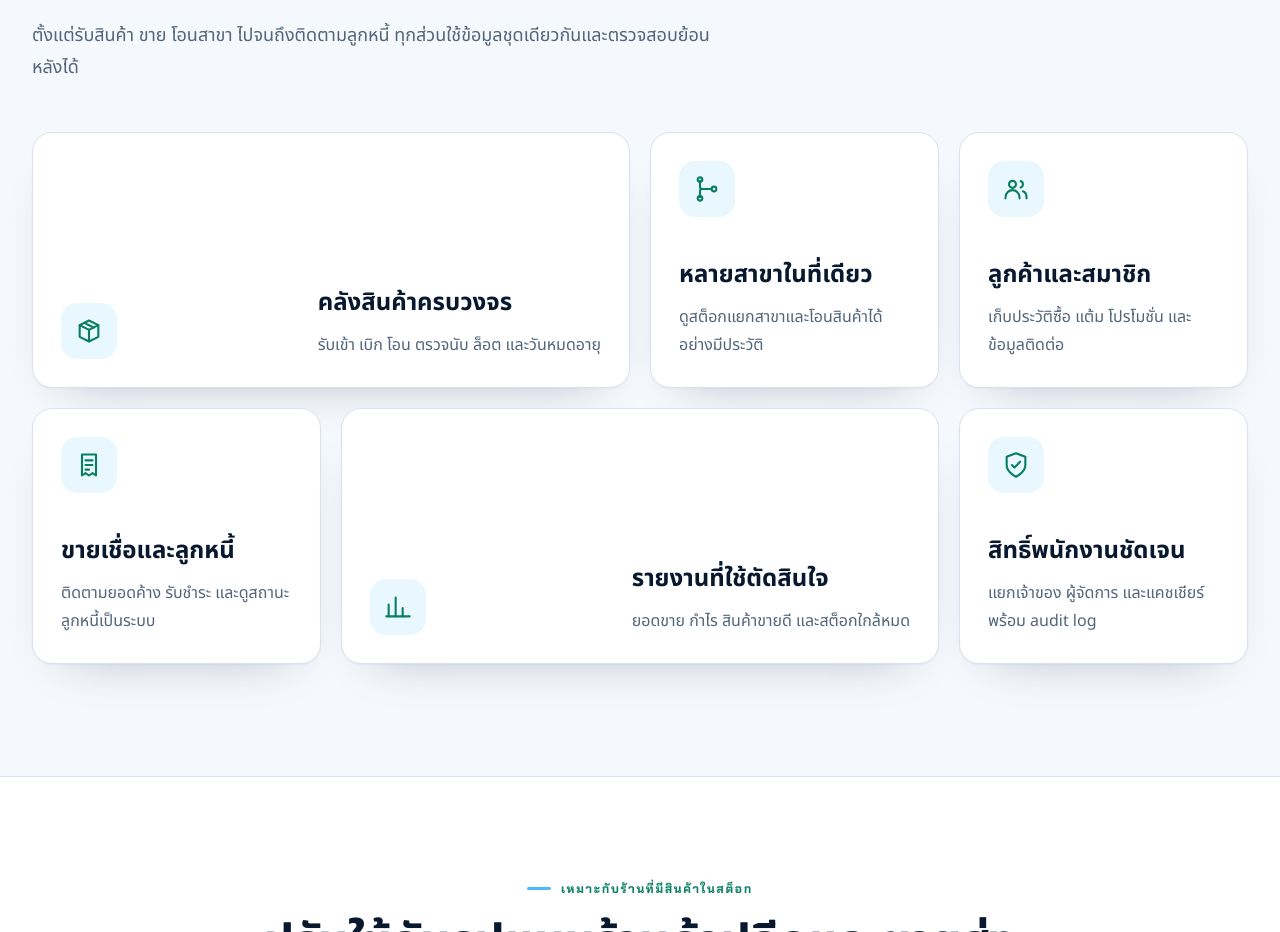
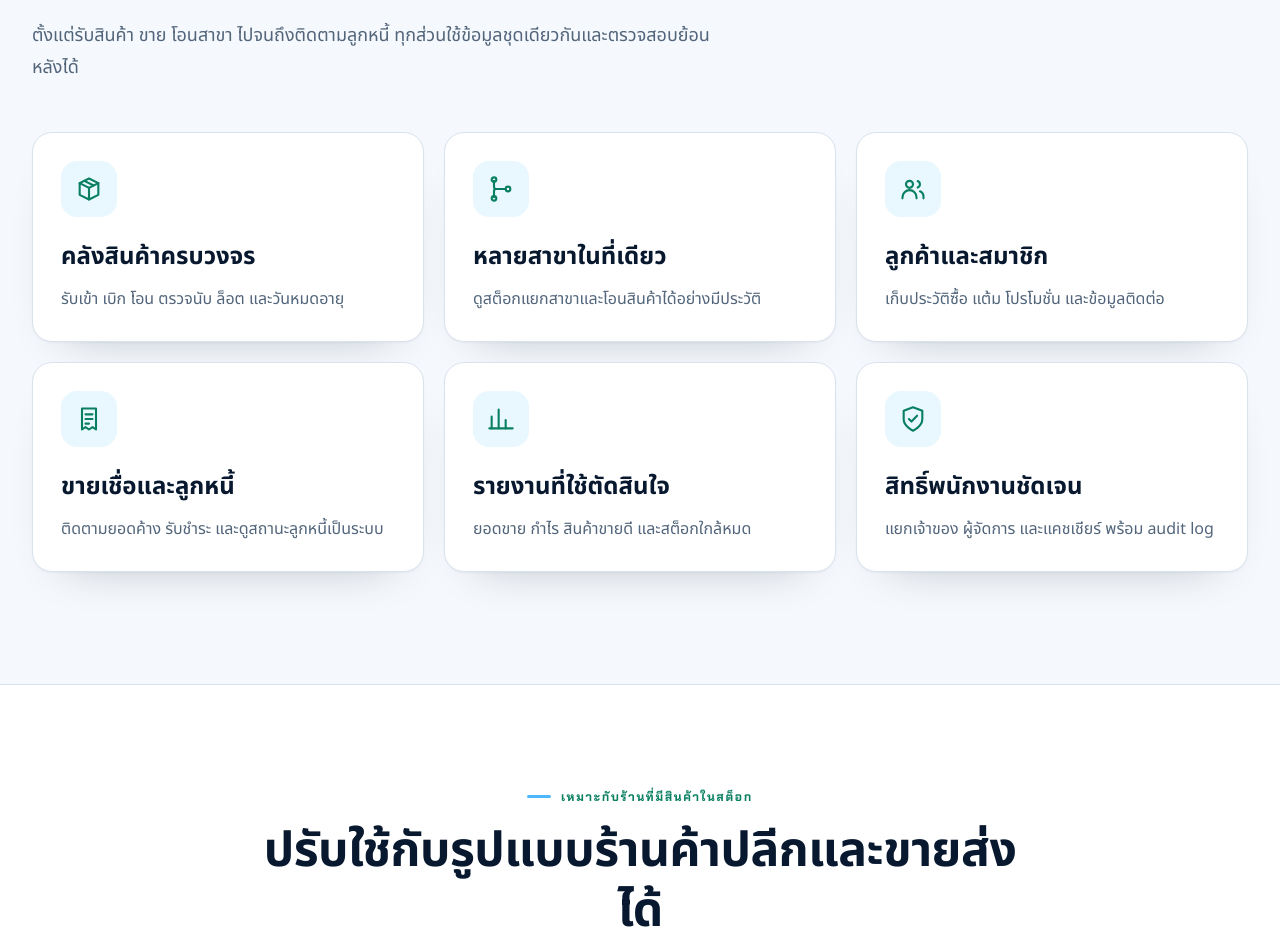
Before and after one commit to kasididsud-alt/POS, a Next.js app: page / in a window 1280 px wide. Shown: the part 3280-4212 px from the top of the page. Built offline with nearby package versions, Linux system fonts and the light colour scheme; no server answers.

Commit message:
fix: simplify landing feature grid

```diff
--- a/components/landing/LandingSections.tsx
+++ b/components/landing/LandingSections.tsx
@@ -115,28 +115,17 @@ export function FeatureGrid() {
           </p>
         </div>
 
-        <div className="mt-10 grid gap-5 md:grid-cols-2 lg:mt-12 lg:grid-cols-4">
-          {FEATURES.map((feature) => {
-            const isWide = feature.id === "inventory" || feature.id === "reports";
-
-            return (
+        <div className="mt-10 grid gap-5 md:grid-cols-2 lg:mt-12 lg:grid-cols-3">
+          {FEATURES.map((feature) => (
             <article
               key={feature.id}
-                className={`lp-card min-h-64 overflow-hidden p-6 sm:p-7 ${
-                  isWide ? "lg:col-span-2" : ""
-                }`}
+              className="lp-card overflow-hidden p-6 sm:p-7"
             >
-                <div
-                  className={`flex h-full gap-6 ${
-                    isWide
-                      ? "flex-col justify-between sm:flex-row sm:items-end"
-                      : "flex-col"
-                  }`}
-                >
+              <div className="flex flex-col gap-6">
                 <span className="lp-chip lp-chip-lg shrink-0" aria-hidden="true">
                   <LandingIcon name={feature.icon} className="h-7 w-7" />
                 </span>
-                  <div className={isWide ? "max-w-xl" : "mt-auto"}>
+                <div>
                   <h3 className="text-xl font-bold text-[var(--lp-ink)] sm:text-2xl">
                     {feature.title}
                   </h3>
@@ -146,8 +135,7 @@ export function FeatureGrid() {
                 </div>
               </div>
             </article>
-            );
-          })}
+          ))}
         </div>
       </div>
     </section>
```
Also changed, not shown: 1 other file (tests, documents, lock files or other folders). Lines whose indentation alone changed are shown as unchanged.
